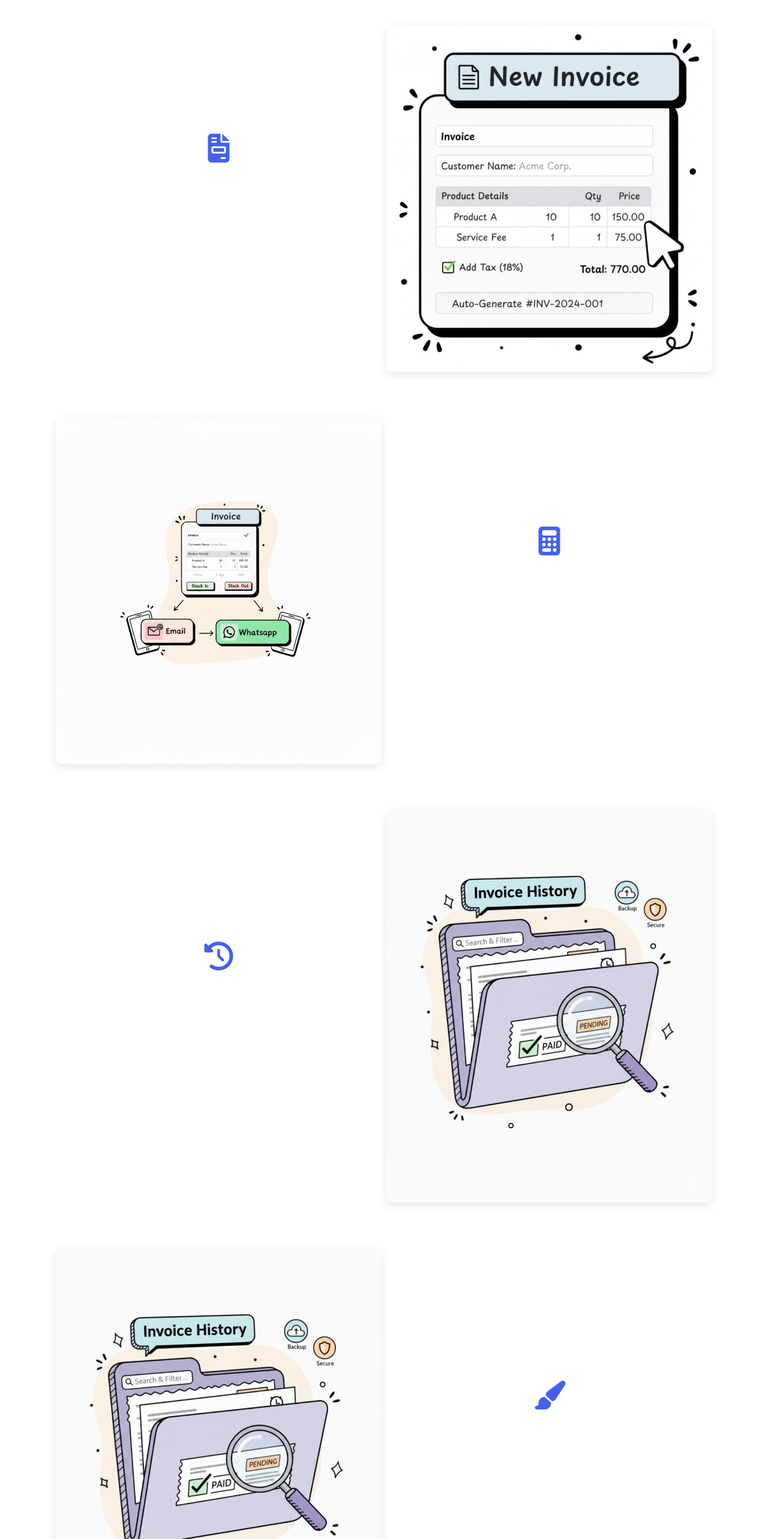
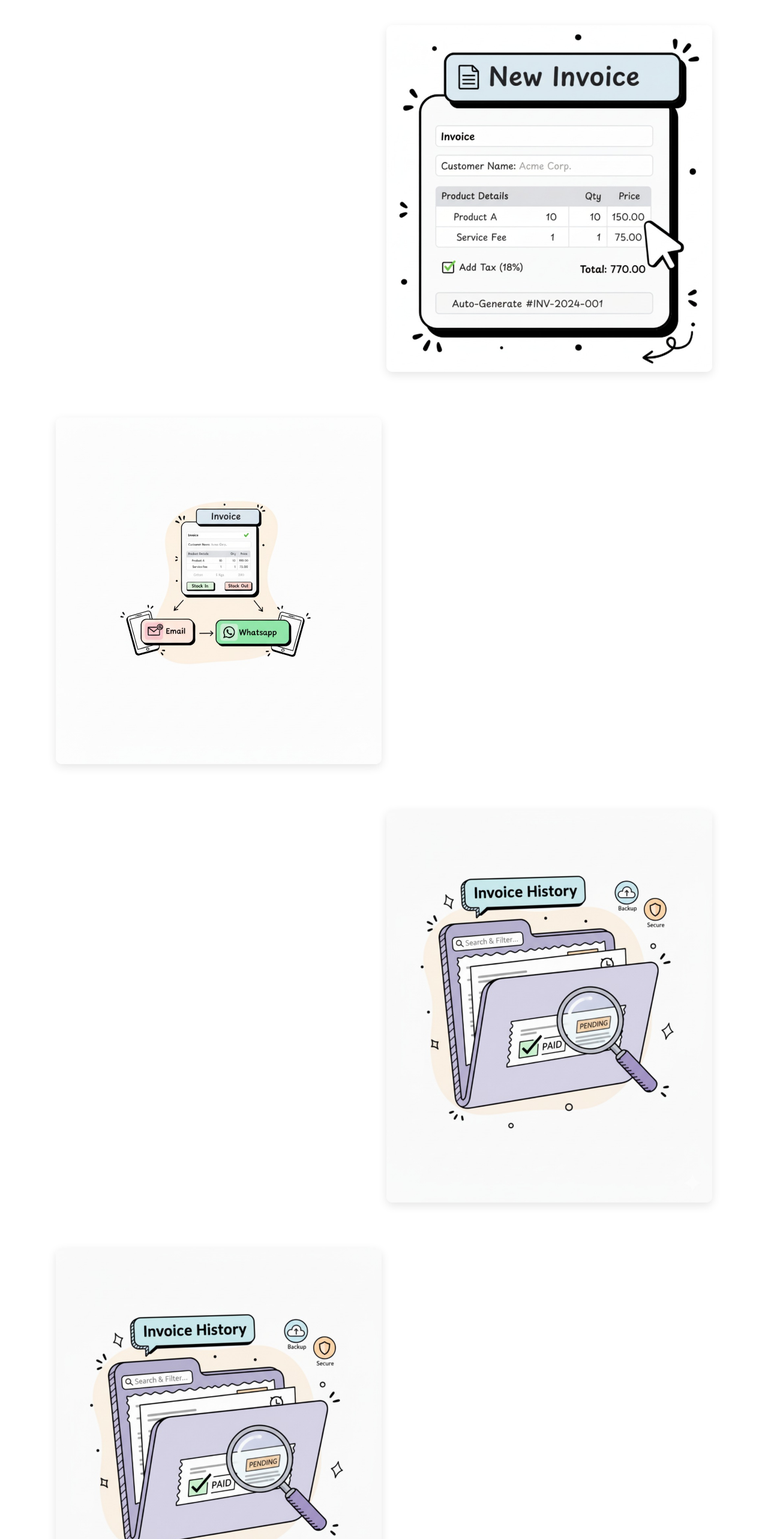
Before and after one commit to akankshapandit/FSD-hackathon, a React (Vite) app: page / in a window 1280 px wide. Shown: the part 933-3499 px from the top of the page at 60% size. Built offline with nearby package versions, Linux system fonts and the light colour scheme.

Commit message:
My local changes

```diff
--- a/src/Pages/Home/Home.css
+++ b/src/Pages/Home/Home.css
@@ -209,14 +209,14 @@ body {
   align-items: center;
   margin-bottom: 80px;
   gap: 50px;
-  opacity: 0;
-  transform: translateX(-100px);
+  opacity: 1;
+  transform: none;
   transition: all 0.8s ease-out;
 }
 
 .feature-item.reverse {
   flex-direction: row-reverse;
-  transform: translateX(100px);
+  transform: none;
 }
 
 .feature-item.animate-visible {
@@ -228,11 +228,7 @@ body {
   flex: 1;
 }
 
-.feature-icon {
-  font-size: 2.5rem;
-  color: #3498db;
-  margin-bottom: 20px;
-}
+
 
 .feature-title {
   font-size: 1.5rem;
--- a/src/Pages/Home/Home.jsx
+++ b/src/Pages/Home/Home.jsx
@@ -95,9 +95,6 @@ const Home = () => {
           {/* Feature 1 */}
           <div className="feature-item" ref={setFeatureRef(0)}>
             <div className="feature-text">
-              <div className="feature-icon">
-                <i className="fas fa-file-invoice"></i>
-              </div>
               <h3 className="feature-title">Professional Invoice Creation</h3>
               <p className="feature-description">
                 Create detailed, professional invoices with itemized lists, quantities, prices, and automatic totals.
@@ -112,9 +109,6 @@ const Home = () => {
           {/* Feature 2 */}
           <div className="feature-item reverse" ref={setFeatureRef(1)}>
             <div className="feature-text">
-              <div className="feature-icon">
-                <i className="fas fa-calculator"></i>
-              </div>
               <h3 className="feature-title">Automatic Tax & Total Calculation</h3>
               <p className="feature-description">
                 Let our system handle all the calculations. Automatically add taxes, apply discounts,
@@ -129,9 +123,6 @@ const Home = () => {
           {/* Feature 3 */}
           <div className="feature-item" ref={setFeatureRef(2)}>
             <div className="feature-text">
-              <div className="feature-icon">
-                <i className="fas fa-history"></i>
-              </div>
               <h3 className="feature-title">Invoice History & Tracking</h3>
               <p className="feature-description">
                 Keep track of all your invoices with our organized history system. Filter by status (pending/paid),
@@ -146,9 +137,6 @@ const Home = () => {
           {/* Feature 4 */}
           <div className="feature-item reverse" ref={setFeatureRef(3)}>
             <div className="feature-text">
-              <div className="feature-icon">
-                <i className="fas fa-paint-brush"></i>
-              </div>
               <h3 className="feature-title">Customizable Templates</h3>
               <p className="feature-description">
                 Personalize your invoices with our customizable templates. Add your logo, choose color schemes that match your brand,
```
